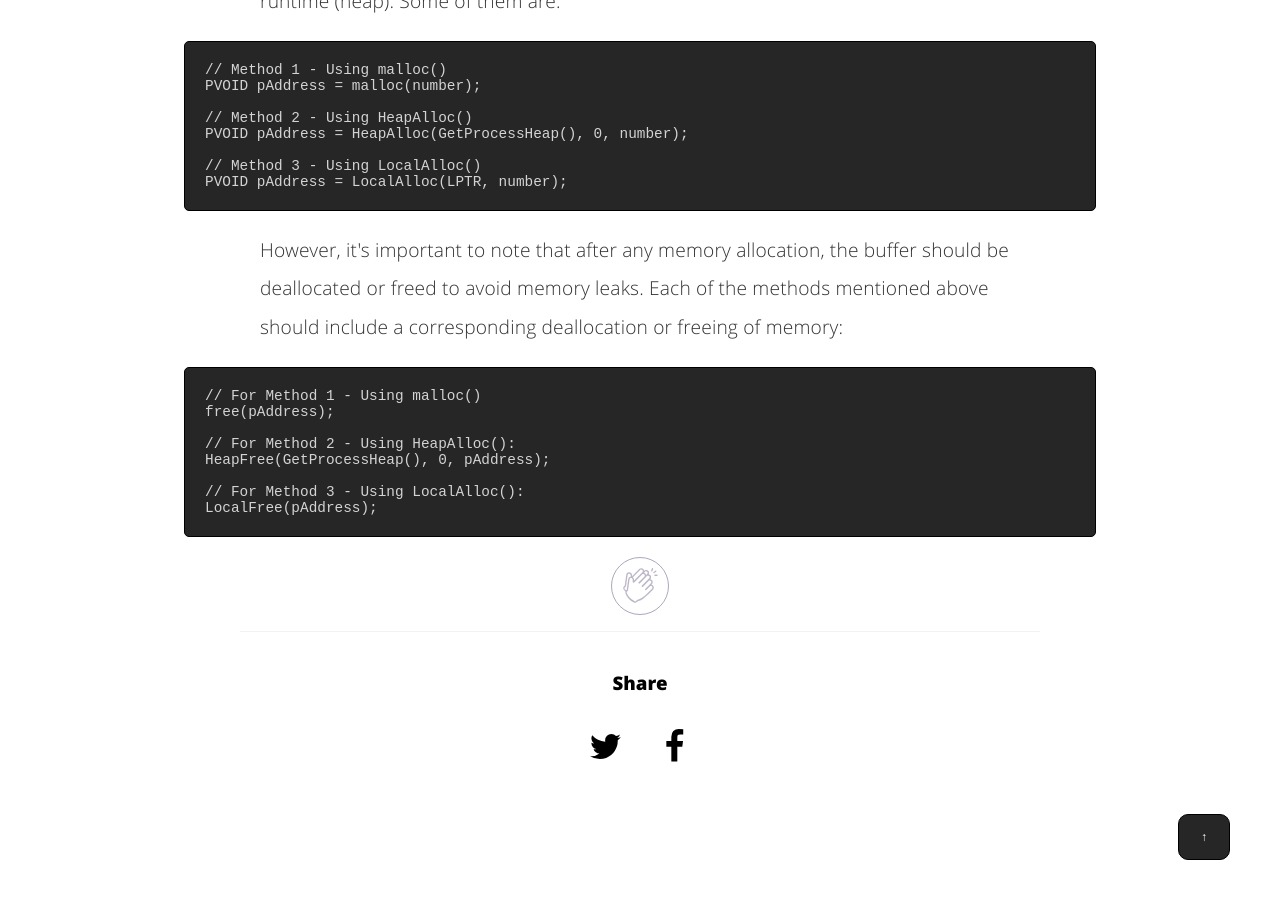
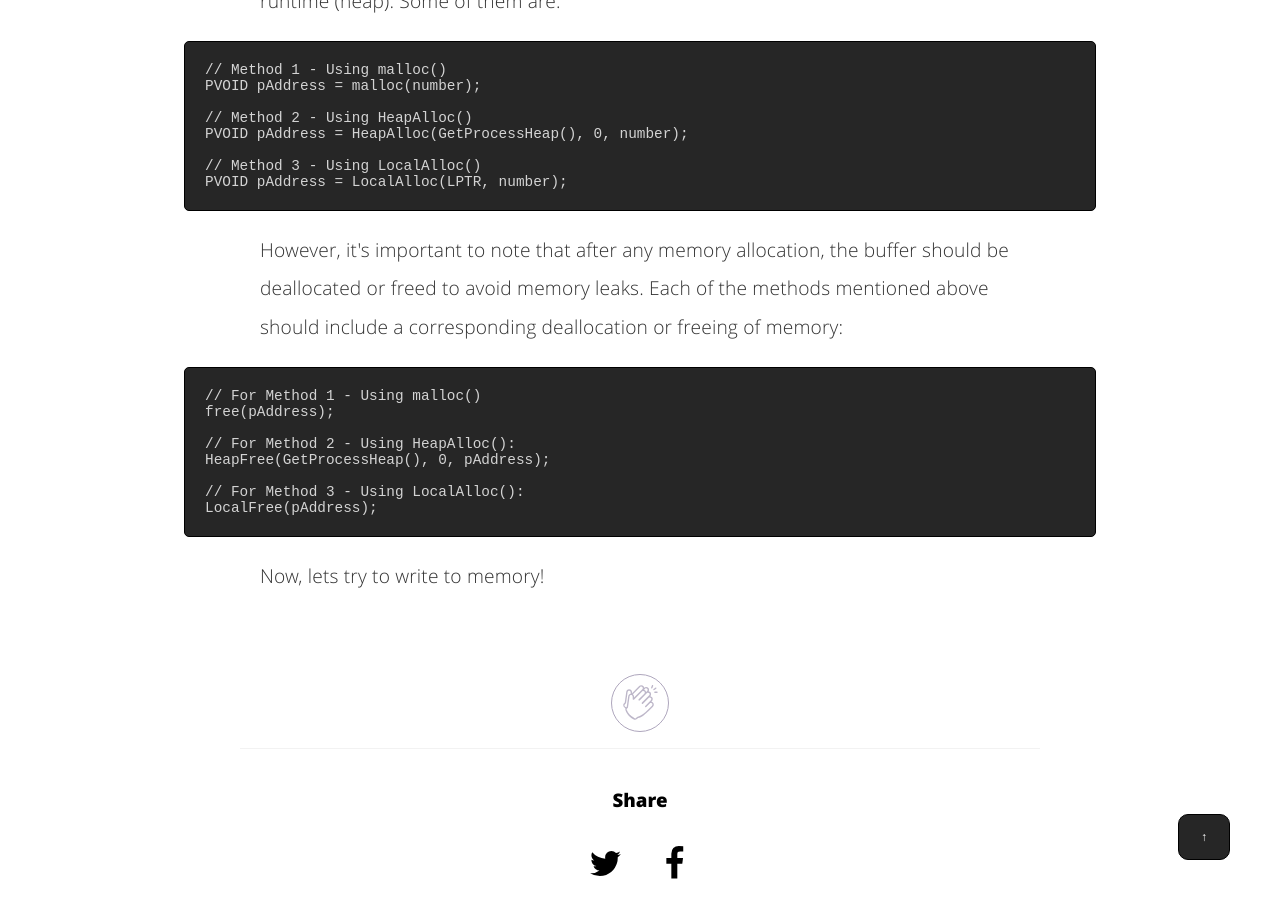
Before and after one commit to nickvourd/nickvourd.github.io, a Jekyll site: the page built from _posts/2024-04-17-an-introduction-to-windows-memory-management.md, in a window 1280 px wide and 900 px high, scrolled down 8536 px. Built offline with Jekyll 4.4.1, drawn with Linux system fonts in a browser that asks for light colours.

Commit message:
An Introduction to Windows Memory Management (Part 2)

````diff
--- a/_posts/2024-04-17-an-introduction-to-windows-memory-management.md
+++ b/_posts/2024-04-17-an-introduction-to-windows-memory-management.md
@@ -277,8 +277,9 @@ HeapFree(GetProcessHeap(), 0, pAddress);
 // For Method 3 - Using LocalAlloc():
 LocalFree(pAddress);
 ```
+<p>Now, lets try to write to memory!</p>
 
-
+<br /><br />
 <!-- add the button!-->
 <div>
 <applause-button style="width: 58px; height: 58px;" color="#5d4d7a" url="https://nickvourd.github.io/an-introduction-to-windows-memory-management/"/>
````
